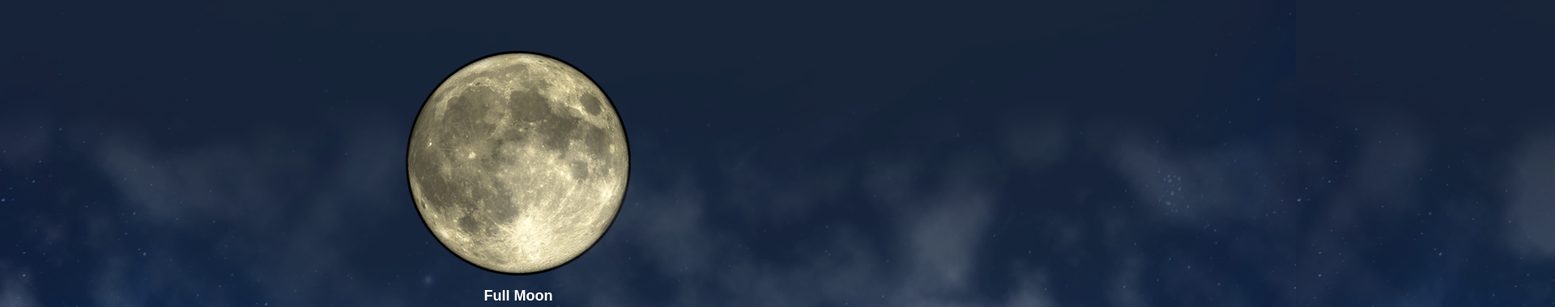
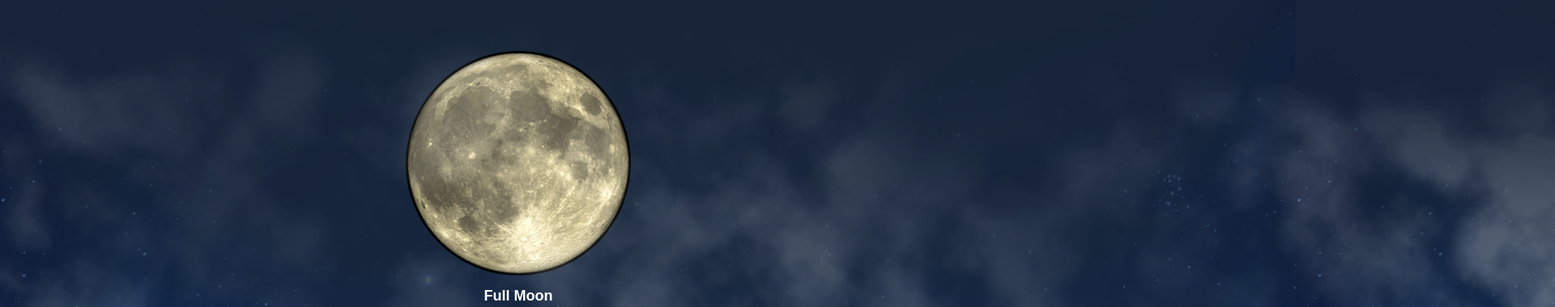
Before and after one commit to mohammadhares/moonphase, a plain HTML site: page index.html in a window 1280 px wide. Shown: the top 380 px of the page at 81% size, 1920 px wide, since content can reach past the window. Drawn offline with Linux system fonts and the light colour scheme.

Commit message:
increased the height of cloud

```diff
--- a/css/style.css
+++ b/css/style.css
@@ -98,13 +98,14 @@ header .indicator .fa{
 .moving-clouds{
     background: url('./../images/clouds.png');
     position: absolute;
-    top: 100px;
-    left: 0;
+    top: 10px;
     width: 250em;
-    height: 50em;
+    height: 80em;
     animation: cloudLoop 50s linear infinite;
     overflow-x: hidden;
 }
+
+
 
 #moon-image {
     transition: all 3s;
```
Also changed, not shown: index.html (+1 -0 lines).
